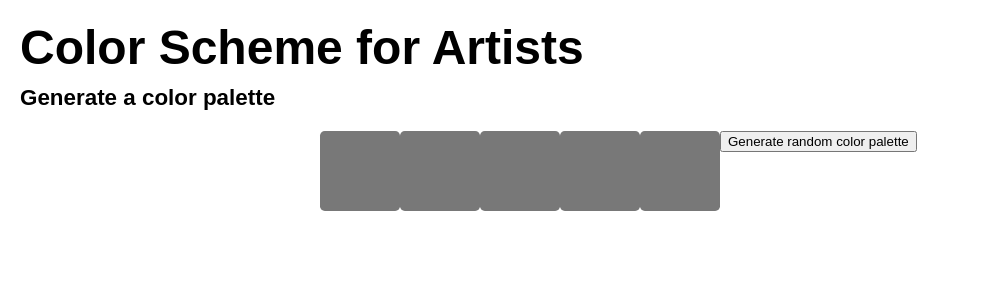
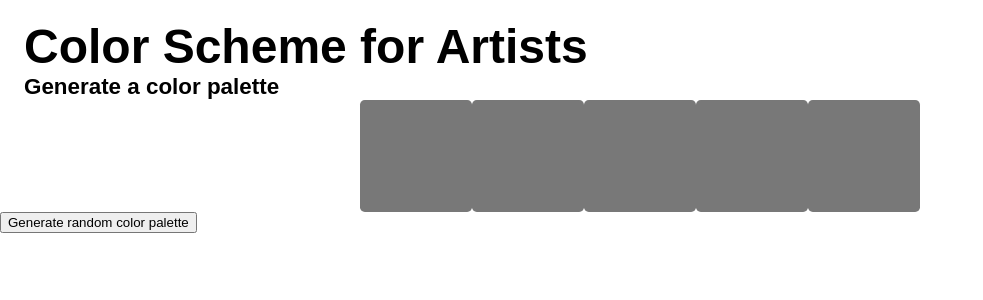
Before and after one commit to colton-patch/color-scheme, a React (Vite) app: page / in a window 1280 px wide. Shown: the top 300 px of the page, without its empty margins (0-983 px from the left). Built offline with nearby package versions, Linux system fonts and the light colour scheme; the HTML template or start-up script is replaced by a standard one; a web font is replaced by a local one.

Commit message:
css changes

```diff
--- a/src/index.css
+++ b/src/index.css
@@ -8,11 +8,8 @@ h1 {
   font-family: Arial, Helvetica, sans-serif;
   font-weight: bold;
   text-align: left;
-  padding-left: 20px;
-  padding-right: 20px;
-  padding-top: 20px;
-  padding-bottom: 10px;
-
+  padding-left: 1.5rem;
+  padding-top: 1.2rem;
 }
 
 h2 {
@@ -20,28 +17,31 @@ h2 {
   font-size: 1.4em;
   font-family: Arial, Helvetica, sans-serif;
   text-align: left;
-  padding-left: 20px;
-  padding-right: 20px;
-  padding-bottom: 20px;
-
-
+  padding-left: 1.5rem;
+  padding-right: 1.4rem;
 }
 
 .color {
-  width: 5rem;
-  height: 5rem;
+  width: 7rem;
+  height: 7rem;
   border-radius: 0.3rem;
-  float: left;
+  display: inline-block;
 }
 
 .colorRow {
   display: block;
-  width: 50%;
-  margin: auto;
+  width: 100%;
+  height: 7rem;
   justify-content: center;
-  align-self: center;
+  text-align: center;
 }
 
 button {
   display: block;
+  cursor: pointer;
 }
+
+header {
+  display: block;
+  width: 100%;
+}
```
